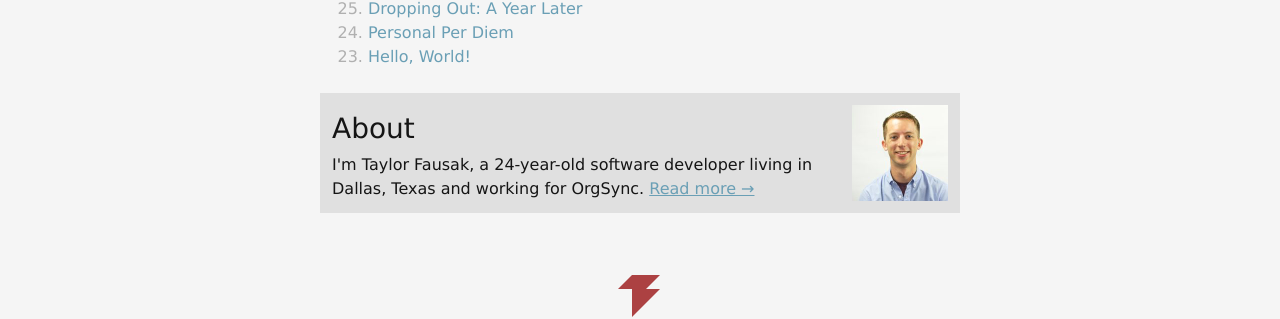
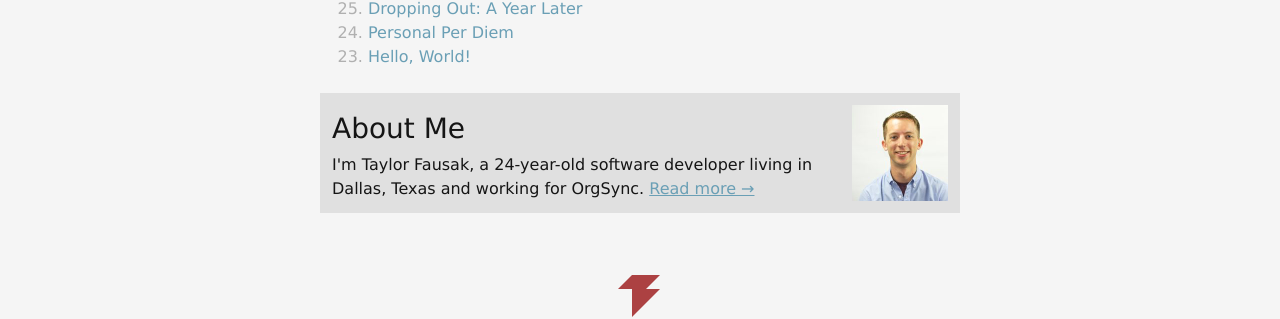
Before and after one commit to tfausak/tfausak.github.io, a Jekyll site: the page built from index.html, in a window 1280 px wide. Shown: the part 1923-2242 px from the top of the page. Built offline with Jekyll 4.4.1, drawn with Linux system fonts in a browser that asks for light colours; comment, search, counter and statistics services are not loaded.

Commit message:
Make header read better

```diff
--- a/_includes/about.html
+++ b/_includes/about.html
@@ -5,7 +5,7 @@
         src="/static/images/taylor-fausak-square.jpg"
         width="192">
 
-    <h2>About</h2>
+    <h2>About Me</h2>
 
     <p>
         I'm Taylor Fausak, a 24-year-old software developer living in Dallas,
```
